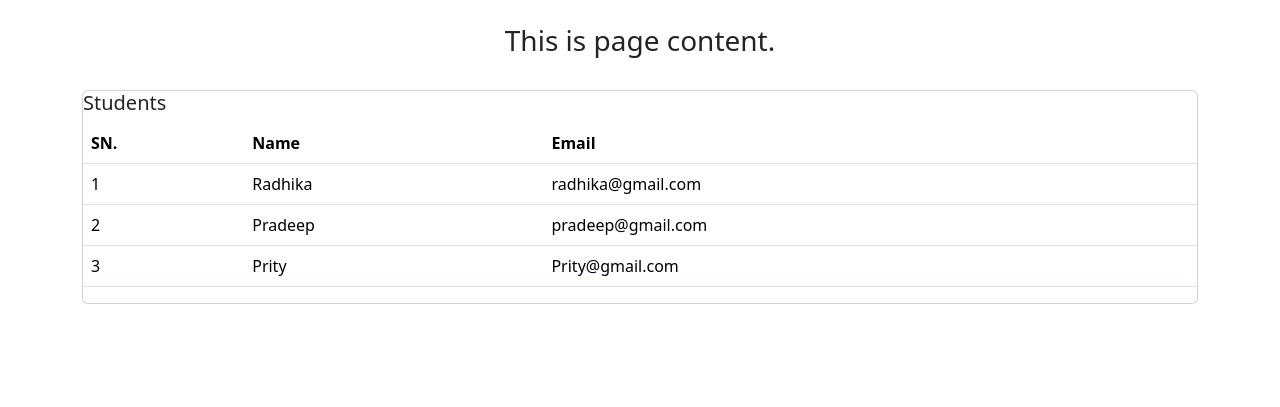
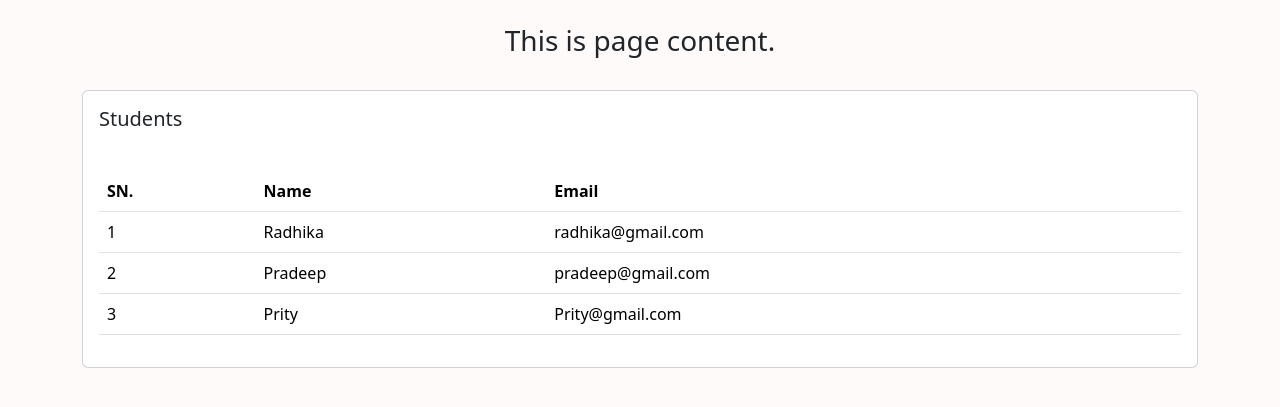
Before and after one commit to panditprogrammer/Django, a Django app: page / in a window 1280 px wide. Shown: the top 407 px of the page. Run offline with Django 4.2, Linux system fonts and the light colour scheme.

Commit message:
server static file css js images

```diff
--- a/djangotutorials/settings.py
+++ b/djangotutorials/settings.py
@@ -121,3 +121,9 @@ STATIC_URL = 'static/'
 # https://docs.djangoproject.com/en/4.1/ref/settings/#default-auto-field
 
 DEFAULT_AUTO_FIELD = 'django.db.models.BigAutoField'
+
+
+# my static files
+STATICFILES_DIRS = [
+    BASE_DIR,"static"
+]
--- /dev/null
+++ b/static/css/style.css
@@ -0,0 +1,10 @@
+*{
+    margin: 0;
+    padding: 0;
+    box-sizing: border-box;
+
+}
+
+body{
+    background: snow;
+}
--- a/templates/index.html
+++ b/templates/index.html
@@ -5,8 +5,9 @@
     <meta http-equiv="X-UA-Compatible" content="IE=edge" />
     <meta name="viewport" content="width=device-width, initial-scale=1.0" />
     <title>{{ title }}</title>
-    {% comment %}bootstrap css {% endcomment %}
+    {% comment %}bootstrap css{% endcomment %}
     <link href="https://cdn.jsdelivr.net/npm/bootstrap@5.3.0-alpha1/dist/css/bootstrap.min.css" rel="stylesheet" integrity="sha384-GLhlTQ8iRABdZLl6O3oVMWSktQOp6b7In1Zl3/Jr59b6EGGoI1aFkw7cmDA6j6gD" crossorigin="anonymous" />
+    <link rel="stylesheet" href="static/css/style.css">
   </head>
 
   <body>
@@ -16,7 +17,8 @@
       </div>
 
       <div class="card">
-        <h1 class="card-heading h5">Students</h1>
+        <h1 class="card-heading h5 p-3">Students</h1>
+        <div class="card-body">
           <table class="table">
             <thead>
               <tr>
@@ -37,5 +39,6 @@
           </table>
         </div>
       </div>
+    </div>
   </body>
 </html>
```
Lines whose indentation alone changed are shown as unchanged.
